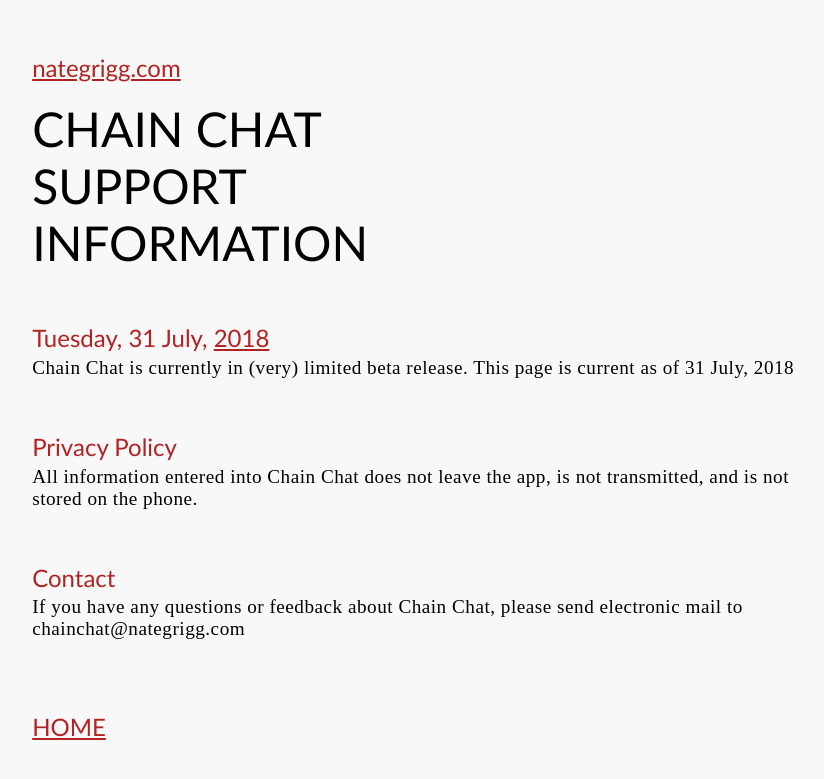
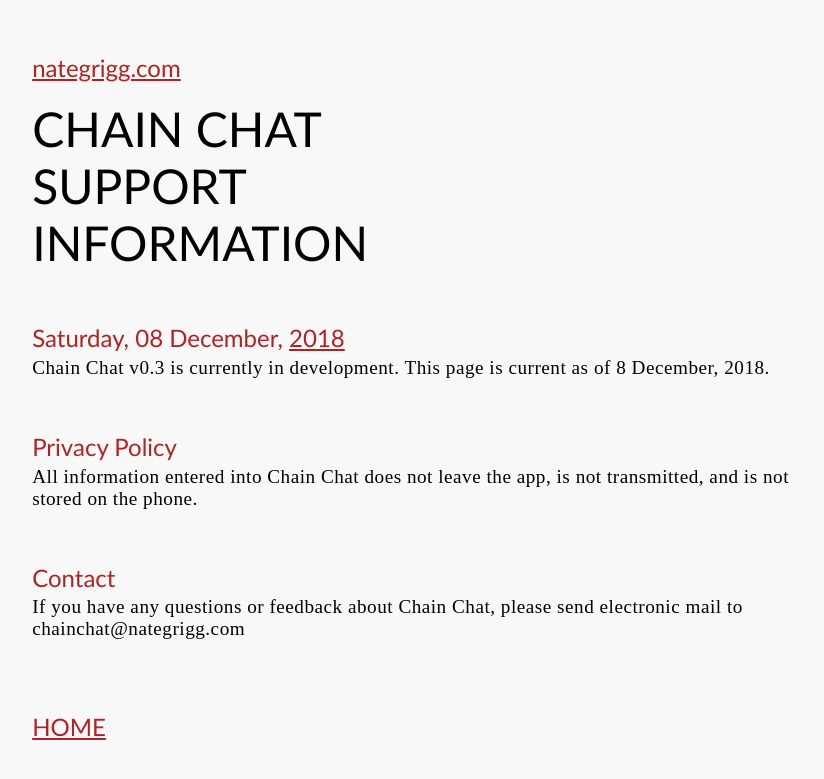
Before and after one commit to n8mob/n8mob.github.io, a Jekyll site: the page built from apps/chainchat.md, in a window 1280 px wide. Shown: the top 779 px of the page, without its empty margins (19-843 px from the left). Built offline with Jekyll 4.4.1, drawn with Linux system fonts in a browser that asks for light colours.

Commit message:
Update chain-chat page

```diff
--- a/apps/chainchat.md
+++ b/apps/chainchat.md
@@ -1,11 +1,11 @@
 ---
 layout: post
 title: Chain Chat Support Information
-date: 2018-07-31
+date: 2018-12-08
 ---
 
-Chain Chat is currently in (very) limited beta release.
-This page is current as of 31 July, 2018
+Chain Chat v0.3 is currently in development.
+This page is current as of 8 December, 2018.
 
 ## Privacy Policy
 
```
